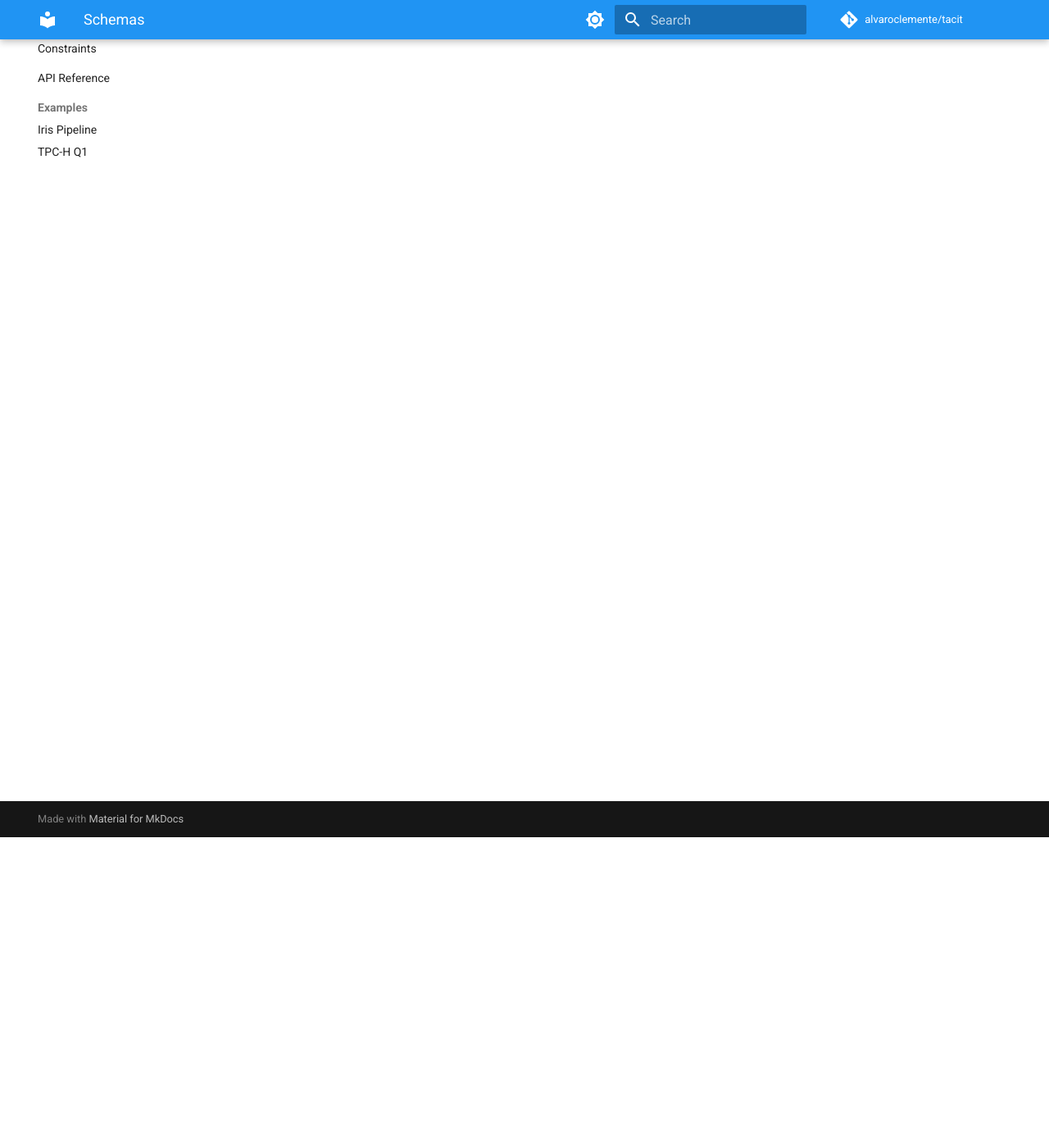
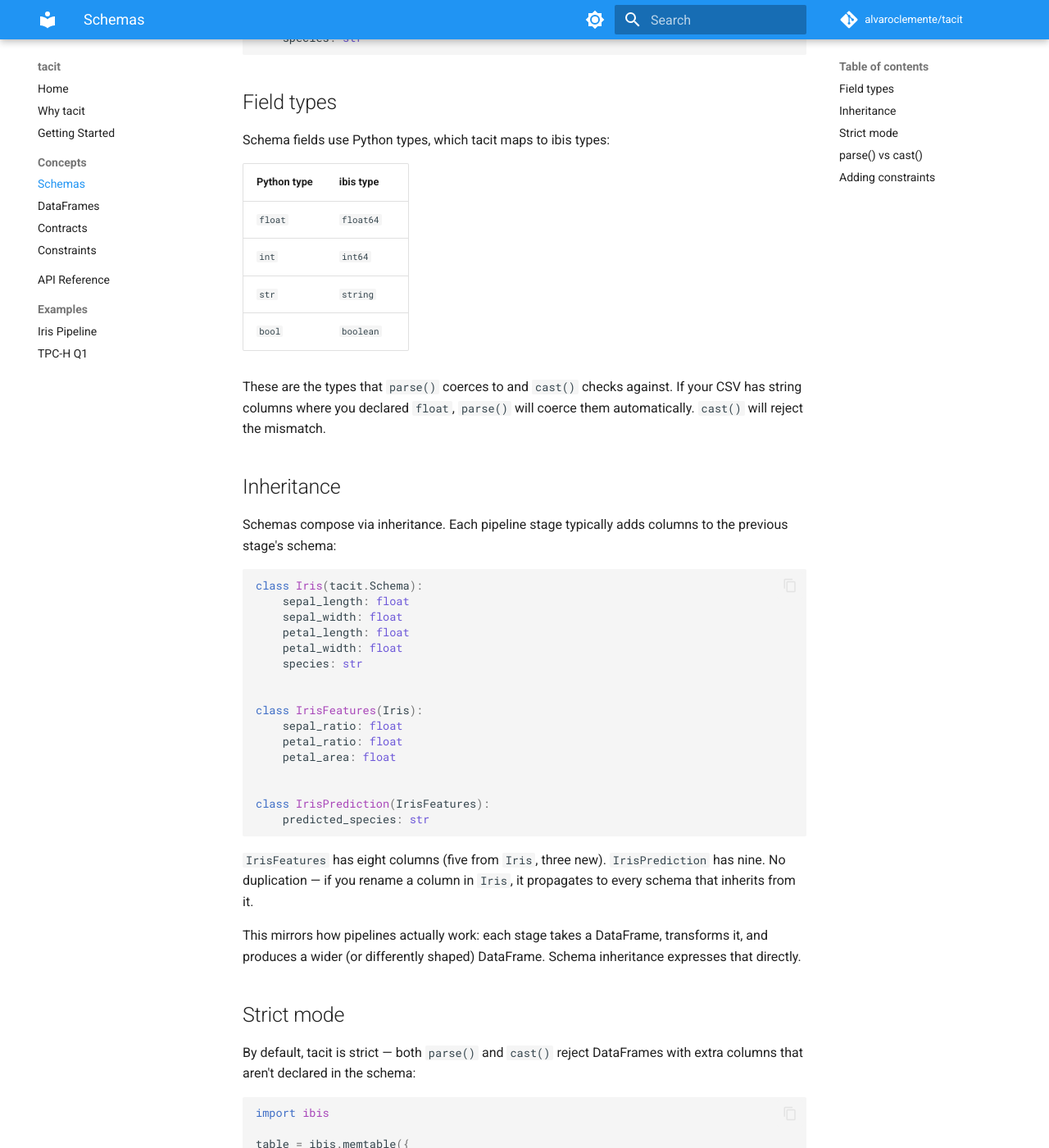
Before and after one commit to aclementev/tacit, an MkDocs documentation site: the page built from docs/concepts/schemas.md, in a window 1280 px wide and 1400 px high, scrolled down 379 px. Shown: the whole window at 82% size. Built offline with MkDocs 1.6.1 and Material for MkDocs 9.7.7, drawn with Linux system fonts in a browser that asks for light colours; comment, search, counter and statistics services are not loaded; some of the changed text lies outside the part shown.

Commit message:
docs: schemas

````diff
--- a/docs/concepts/schemas.md
+++ b/docs/concepts/schemas.md
@@ -1,5 +1,137 @@
 # Schemas
 
-<!-- TODO: classes, inheritance, field types -->
+A schema is a Python class that declares the shape of a DataFrame — column
+names and their types. It's the single source of truth that your editor, type
+checker, and runtime validation all read from.
 
-Schemas are Python classes that declare the shape of your data.
+```python
+import tacit
+
+class Iris(tacit.Schema):
+    sepal_length: float
+    sepal_width: float
+    petal_length: float
+    petal_width: float
+    species: str
+```
+
+## Field types
+
+Schema fields use Python types, which tacit maps to ibis types:
+
+| Python type | ibis type |
+|-------------|-----------|
+| `float`     | `float64` |
+| `int`       | `int64`   |
+| `str`       | `string`  |
+| `bool`      | `boolean` |
+
+These are the types that `parse()` coerces to and `cast()` checks against. If
+your CSV has string columns where you declared `float`, `parse()` will coerce
+them automatically. `cast()` will reject the mismatch.
+
+## Inheritance
+
+Schemas compose via inheritance. Each pipeline stage typically adds columns
+to the previous stage's schema:
+
+```python
+class Iris(tacit.Schema):
+    sepal_length: float
+    sepal_width: float
+    petal_length: float
+    petal_width: float
+    species: str
+
+
+class IrisFeatures(Iris):
+    sepal_ratio: float
+    petal_ratio: float
+    petal_area: float
+
+
+class IrisPrediction(IrisFeatures):
+    predicted_species: str
+```
+
+`IrisFeatures` has eight columns (five from `Iris`, three new).
+`IrisPrediction` has nine. No duplication — if you rename a column in `Iris`,
+it propagates to every schema that inherits from it.
+
+This mirrors how pipelines actually work: each stage takes a DataFrame,
+transforms it, and produces a wider (or differently shaped) DataFrame. Schema
+inheritance expresses that directly.
+
+## Strict mode
+
+By default, tacit is strict — both `parse()` and `cast()` reject DataFrames
+with extra columns that aren't declared in the schema:
+
+```python
+import ibis
+
+table = ibis.memtable({
+    "sepal_length": [5.1],
+    "sepal_width": [3.5],
+    "petal_length": [1.4],
+    "petal_width": [0.2],
+    "species": ["setosa"],
+    "row_id": [1],  # not in the schema
+})
+
+Iris.cast(table)
+# ValueError: Extra columns: ['row_id']
+```
+
+This is intentional. Silent extra columns are a common source of bugs in data
+pipelines — a join produces more columns than expected, or an upstream change
+adds a column that shadows a downstream computation. Strict mode catches this
+immediately.
+
+## `parse()` vs `cast()`
+
+Both are called on the schema class and return a typed `DataFrame[S]`. They
+differ in how much work they do:
+
+| | `parse()` | `cast()` |
+|---|-----------|----------|
+| Check columns exist | Yes | Yes |
+| Reject extra columns | Yes | Yes |
+| Check types | Yes | Yes |
+| Coerce types | Yes | No |
+| Validate constraints | Yes | No |
+| Executes queries | Yes | No |
+
+**Use `parse()` at pipeline boundaries** — where you're ingesting data you
+don't fully trust (files, databases, API responses). It coerces types (e.g.,
+string → float from a CSV) and validates all constraints.
+
+**Use `cast()` between internal steps** — where you trust the data but want
+type safety. It checks column names and types against ibis metadata with zero
+execution cost. Think of it as a lightweight `parse()` that verifies structure
+without running queries.
+
+```python
+# At the boundary: full validation
+iris = Iris.parse(con.read_csv("iris.csv"))
+
+# Between internal steps: structural check only
+features = IrisFeatures.cast(df.mutate(...))
+```
+
+## Adding constraints
+
+Schemas can also declare constraints on individual columns using `Annotated`
+and `tacit.Check`:
+
+```python
+from typing import Annotated
+
+class Iris(tacit.Schema):
+    sepal_length: float
+    sepal_width: Annotated[float, tacit.Check.gt(0)]
+    species: str
+```
+
+Constraints are validated by `parse()` and ignored by `cast()`. See
+[Constraints](constraints.md) for the full details.
````
